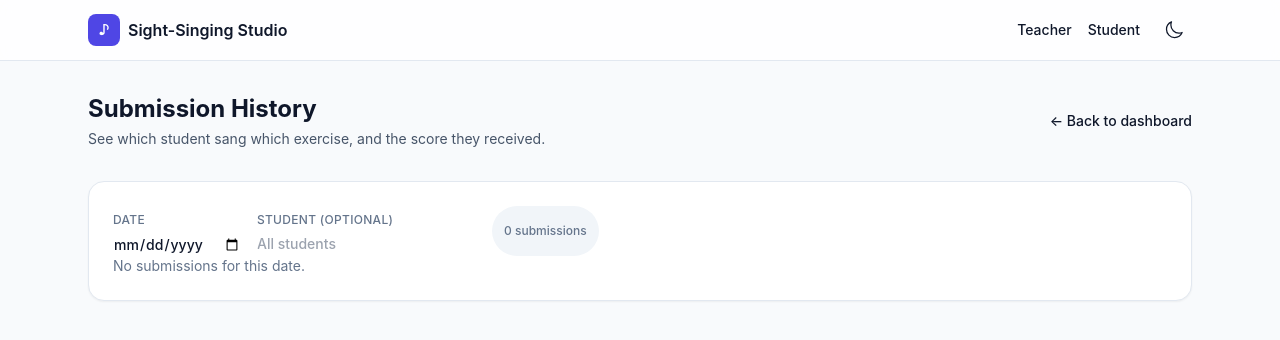
After one commit to technikky/toneDetection, a FastAPI app: template app/templates/teacher_submissions.html in a window 1280 px wide. The commit adds this page. Shown: the top 340 px of the page. Run offline with FastAPI, Linux system fonts and the light colour scheme; the template is opened without the code that fills it, so the values that code supplies are empty.

Commit message:
Add teacher submissions history: which student scored what, by day
- GET /api/submissions (date + student filters) and GET /api/students.
- New /teacher/submissions page: date picker, optional student filter
  (substring match), results grouped by student with per-note score
  breakdown (pitch/pronunciation/overall).
- Teacher dashboard's placeholder "recent submissions" text is now a
  live "Today's submissions" table with a link to the full history.

Verified: seeded three takes across two students (incl. a
different-case name to confirm case-insensitive student matching
collapses to one student record), confirmed grouping and score display
on /teacher/submissions, and caught/fixed the student filter doing an
exact match instead of substring match.

```diff
--- a/app/db.py
+++ b/app/db.py
@@ -103,8 +103,9 @@ def list_submissions(date: Optional[str] = None, student_name: Optional[str] = N
         query += " AND substr(s.submitted_at, 1, 10) = ?"
         params.append(date)
     if student_name:
-        query += " AND st.name = ? COLLATE NOCASE"
-        params.append(student_name.strip())
+        query += " AND st.name LIKE ? ESCAPE '\\' COLLATE NOCASE"
+        escaped = student_name.strip().replace("\\", "\\\\").replace("%", "\\%").replace("_", "\\_")
+        params.append(f"%{escaped}%")
     query += " ORDER BY s.submitted_at DESC"
 
     with _connect() as conn:
--- a/app/main.py
+++ b/app/main.py
@@ -6,6 +6,7 @@ import json
 import logging
 import time
 import uuid
+from datetime import date as date_cls
 
 import numpy as np
 import soundfile as sf
@@ -19,7 +20,7 @@ from app import db
 from app.config import SONGS_DIR, STATIC_DIR, TEMPLATES_DIR, UPLOADS_DIR, SAMPLE_RATE
 from app.dsp import solfege as solfege_dsp
 from app.dsp.grading import grade_submission
-from app.schemas import AssessmentReport, SongDetail, SongSummary
+from app.schemas import AssessmentReport, SongDetail, SongSummary, SubmissionRecord
 
 logging.basicConfig(level=logging.INFO)
 log = logging.getLogger("sight_singing")
@@ -56,6 +57,16 @@ async def teacher_dashboard(request: Request):
     return templates.TemplateResponse(request, "teacher.html", {"songs": _list_songs()})
 
 
+@app.get("/teacher/submissions", response_class=HTMLResponse)
+async def teacher_submissions_page(request: Request, date: str | None = None):
+    selected_date = date or date_cls.today().isoformat()
+    return templates.TemplateResponse(
+        request,
+        "teacher_submissions.html",
+        {"selected_date": selected_date},
+    )
+
+
 @app.get("/student", response_class=HTMLResponse)
 async def student_dashboard(request: Request, song: str | None = None):
     songs = _list_songs()
@@ -87,6 +98,16 @@ async def api_get_song(song_id: str):
 @app.get("/api/status")
 async def api_status():
     return {"solfege_classifier_ready": solfege_dsp.is_ready(), "sample_rate": SAMPLE_RATE}
+
+
+@app.get("/api/submissions", response_model=list[SubmissionRecord])
+async def api_list_submissions(date: str | None = None, student: str | None = None):
+    return [SubmissionRecord(**row) for row in db.list_submissions(date=date, student_name=student)]
+
+
+@app.get("/api/students", response_model=list[str])
+async def api_list_students():
+    return db.list_students()
 
 
 @app.post("/api/submit", response_model=AssessmentReport)
--- /dev/null
+++ b/app/static/js/teacher_submissions.js
@@ -0,0 +1,89 @@
+/** Stage 12: teacher-facing submission history, grouped by student for a given day. */
+(function () {
+  const dateFilter = document.getElementById("date-filter");
+  const studentFilter = document.getElementById("student-filter");
+  const resultCount = document.getElementById("result-count");
+  const tableWrap = document.getElementById("submissions-table");
+
+  function scoreColorClass(score) {
+    if (score >= 85) return "text-emerald-600 dark:text-emerald-400";
+    if (score >= 65) return "text-amber-600 dark:text-amber-400";
+    return "text-rose-600 dark:text-rose-400";
+  }
+
+  function groupByStudent(rows) {
+    const groups = new Map();
+    for (const row of rows) {
+      if (!groups.has(row.student_name)) groups.set(row.student_name, []);
+      groups.get(row.student_name).push(row);
+    }
+    return groups;
+  }
+
+  async function load() {
+    tableWrap.innerHTML = '<p class="text-sm text-slate-500 dark:text-slate-400">Loading&hellip;</p>';
+    const params = new URLSearchParams({ date: dateFilter.value });
+    if (studentFilter.value.trim()) params.set("student", studentFilter.value.trim());
+
+    let rows;
+    try {
+      const res = await fetch(`/api/submissions?${params}`);
+      if (!res.ok) throw new Error(res.statusText);
+      rows = await res.json();
+    } catch (err) {
+      tableWrap.innerHTML = '<p class="text-sm text-rose-600 dark:text-rose-400">Could not load submissions.</p>';
+      return;
+    }
+
+    resultCount.textContent = `${rows.length} submission${rows.length === 1 ? "" : "s"}`;
+
+    if (!rows.length) {
+      tableWrap.innerHTML = '<p class="text-sm text-slate-500 dark:text-slate-400 py-6">No submissions for this date.</p>';
+      return;
+    }
+
+    const groups = groupByStudent(rows);
+    const sections = [...groups.entries()].sort(([a], [b]) => a.localeCompare(b));
+
+    const table = document.createElement("table");
+    table.className = "w-full text-sm";
+    const thead = `
+      <thead>
+        <tr class="text-left text-xs uppercase tracking-wide text-slate-500 dark:text-slate-400 border-b border-slate-200 dark:border-slate-700">
+          <th class="py-2 pr-3">Student</th>
+          <th class="py-2 pr-3">Exercise</th>
+          <th class="py-2 pr-3">Time</th>
+          <th class="py-2 pr-3 text-right">Pitch</th>
+          <th class="py-2 pr-3 text-right">Pronunciation</th>
+          <th class="py-2 pr-3 text-right">Overall</th>
+        </tr>
+      </thead>`;
+
+    const bodyRows = sections.flatMap(([student, takes]) =>
+      takes.map((r, i) => `
+        <tr class="border-b border-slate-100 dark:border-slate-800 last:border-0">
+          <td class="py-2 pr-3 font-medium">${i === 0 ? student : ""}</td>
+          <td class="py-2 pr-3 text-slate-600 dark:text-slate-400">${r.song_title}</td>
+          <td class="py-2 pr-3 text-slate-500 dark:text-slate-500">${r.submitted_at.slice(11, 16)}</td>
+          <td class="py-2 pr-3 text-right">${r.pitch_accuracy}%</td>
+          <td class="py-2 pr-3 text-right">${r.pronunciation_accuracy}%</td>
+          <td class="py-2 pr-3 text-right font-semibold ${scoreColorClass(r.overall_score)}">${r.overall_score}%</td>
+        </tr>`).join("")
+    ).join("");
+
+    table.innerHTML = thead + `<tbody>${bodyRows}</tbody>`;
+    tableWrap.innerHTML = "";
+    tableWrap.appendChild(table);
+  }
+
+  let debounceTimer = null;
+  function debouncedLoad() {
+    clearTimeout(debounceTimer);
+    debounceTimer = setTimeout(load, 250);
+  }
+
+  dateFilter.addEventListener("change", load);
+  studentFilter.addEventListener("input", debouncedLoad);
+
+  load();
+})();
--- /dev/null
+++ b/app/templates/teacher_submissions.html
@@ -0,0 +1,33 @@
+{% extends "base.html" %}
+{% block title %}Submission History{% endblock %}
+{% block content %}
+<div class="flex items-center justify-between mb-8">
+  <div>
+    <h1 class="text-2xl font-bold">Submission History</h1>
+    <p class="text-slate-600 dark:text-slate-400 text-sm mt-1">See which student sang which exercise, and the score they received.</p>
+  </div>
+  <a href="/teacher" class="text-sm font-medium text-brand-600 dark:text-brand-400 hover:underline">&larr; Back to dashboard</a>
+</div>
+
+<div class="card p-6">
+  <div class="flex flex-wrap items-end gap-4 mb-5">
+    <div>
+      <label for="date-filter" class="text-xs font-medium uppercase tracking-wide text-slate-500 dark:text-slate-400">Date</label>
+      <input id="date-filter" type="date" value="{{ selected_date }}"
+        class="block mt-1 rounded-lg border-slate-300 dark:border-slate-600 dark:bg-slate-800 text-sm font-medium focus:ring-brand-500 focus:border-brand-500" />
+    </div>
+    <div>
+      <label for="student-filter" class="text-xs font-medium uppercase tracking-wide text-slate-500 dark:text-slate-400">Student (optional)</label>
+      <input id="student-filter" type="text" placeholder="All students" autocomplete="off"
+        class="block mt-1 rounded-lg border-slate-300 dark:border-slate-600 dark:bg-slate-800 text-sm font-medium focus:ring-brand-500 focus:border-brand-500 w-48" />
+    </div>
+    <span id="result-count" class="pill bg-slate-100 text-slate-500 dark:bg-slate-800 dark:text-slate-400"></span>
+  </div>
+
+  <div id="submissions-table" class="overflow-x-auto"></div>
+</div>
+{% endblock %}
+
+{% block scripts %}
+<script src="/static/js/teacher_submissions.js"></script>
+{% endblock %}
```
Also changed, not shown: app/templates/teacher.html (+42 -2 lines).
